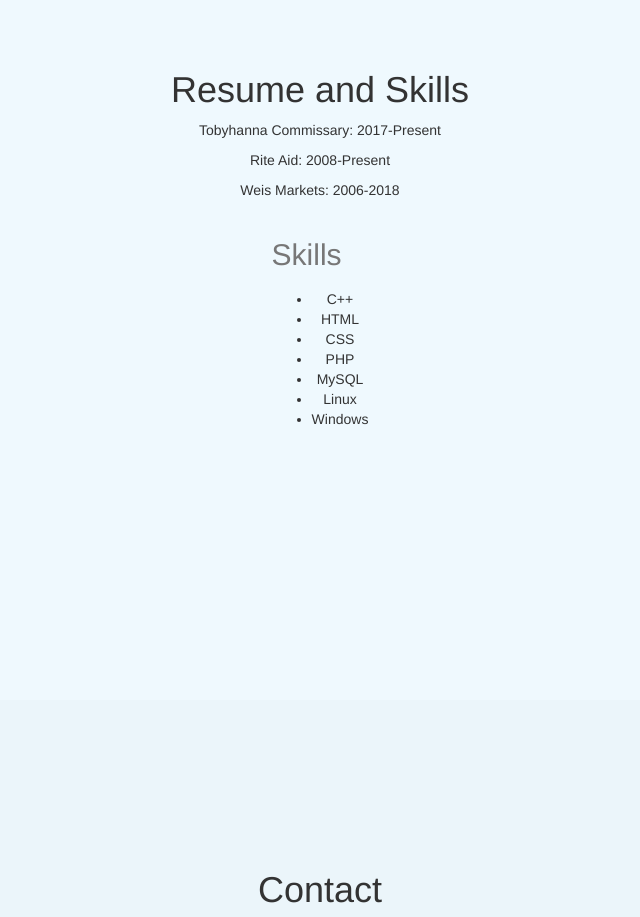
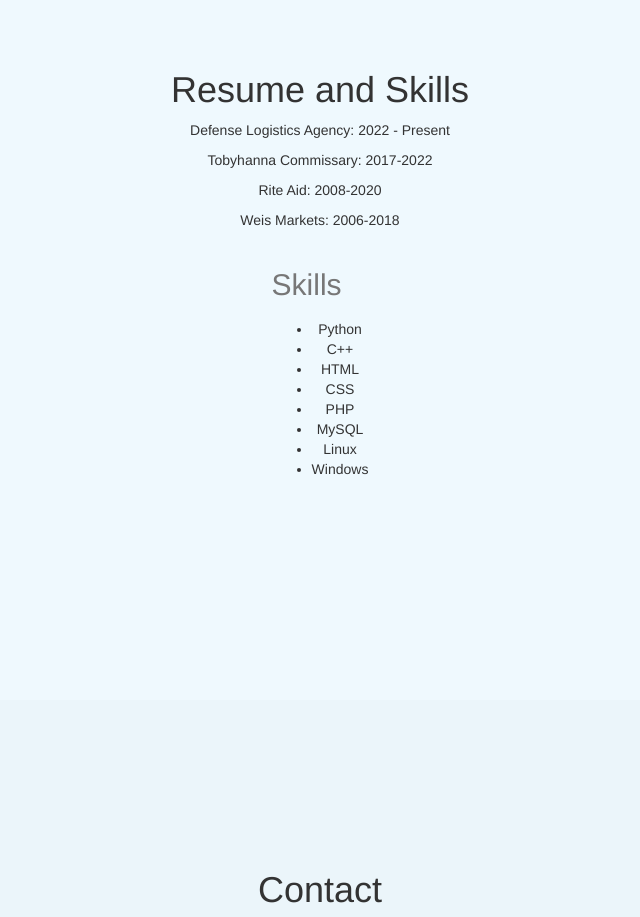
Before and after one commit to jomawi/jomawi.github.io, a website: page index.html in a window 1280 px wide. Shown: the part 1700-2617 px from the top of the page, without its empty margins (320-960 px from the left). Drawn offline with Linux system fonts and the light colour scheme.

Commit message:
Update index.html

```diff
--- a/index.html
+++ b/index.html
@@ -105,14 +105,15 @@
             <div class="row">
                 <div class="col-lg-12">
                     <h1>Resume and Skills</h1>
-
-					<p>Tobyhanna Commissary: 2017-Present</p>
-					<p>Rite Aid: 2008-Present</p>
+					<p>Defense Logistics Agency: 2022 - Present</p>
+					<p>Tobyhanna Commissary: 2017-2022</p>
+					<p>Rite Aid: 2008-2020</p>
 					<p>Weis Markets: 2006-2018</p>
 					<table align=center>
 					<caption align=right><h2>Skills</h2></caption>
 					<tr><td>
 					<ul>
+					<li>Python</li>
 					<li>C++</li>
 					<li>HTML</li>
 					<li>CSS</li>
```
